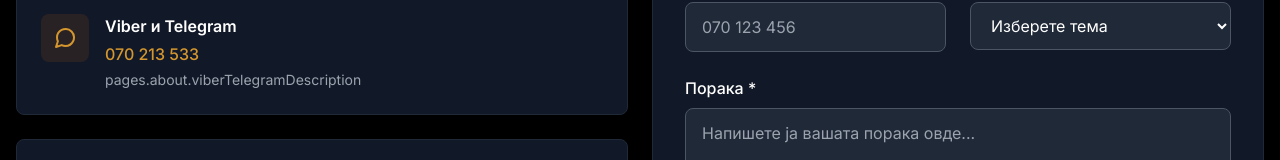
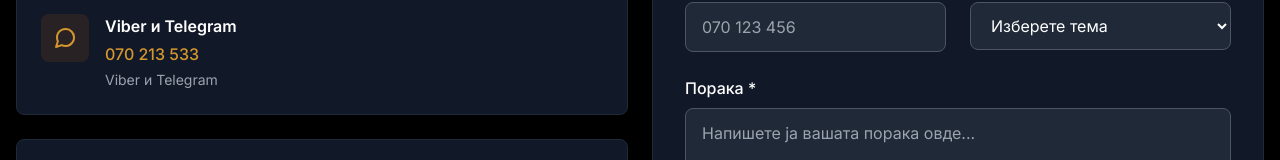
Before and after one commit to manevdusko/fitbody, a Next.js app: page /contact in a window 1280 px wide. Shown: the part 554-714 px from the top of the page. Built offline with nearby package versions, Linux system fonts and the light colour scheme; no server answers.

Commit message:
fix translation

```diff
--- a/pages/contact.tsx
+++ b/pages/contact.tsx
@@ -70,7 +70,7 @@
       title: t('pages.about.viberTelegram'),
       value: '070 213 533',
       href: 'tel:+389070213533',
-      description: t('pages.about.viberTelegramDescription')
+      description: t('pages.about.viberTelegram')
     },
     {
       icon: FiMail,
```
